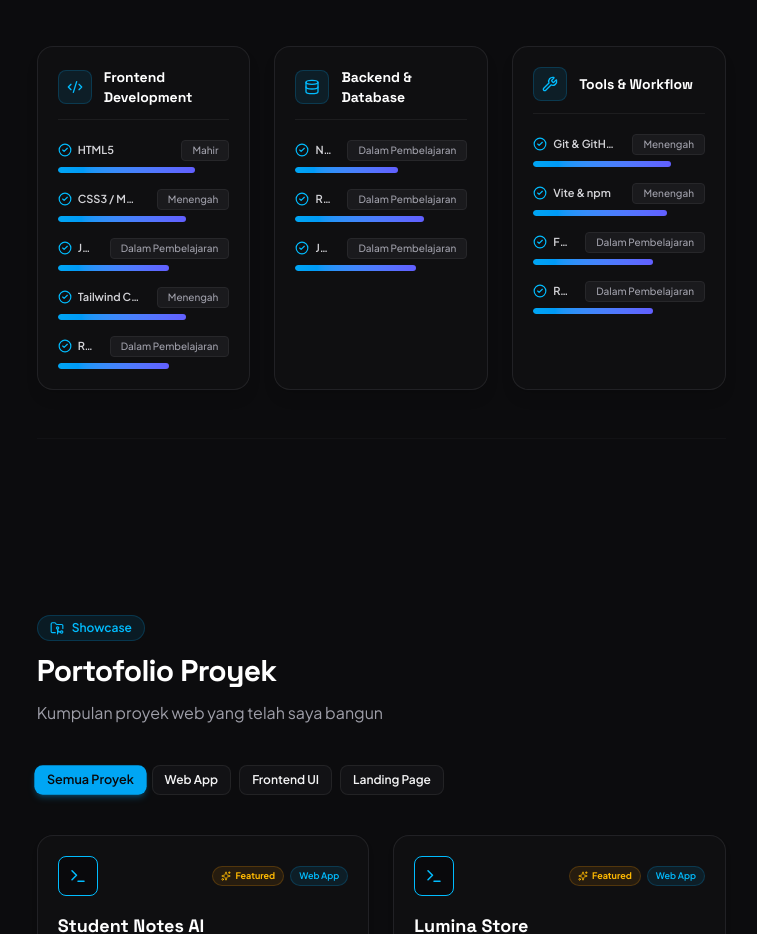
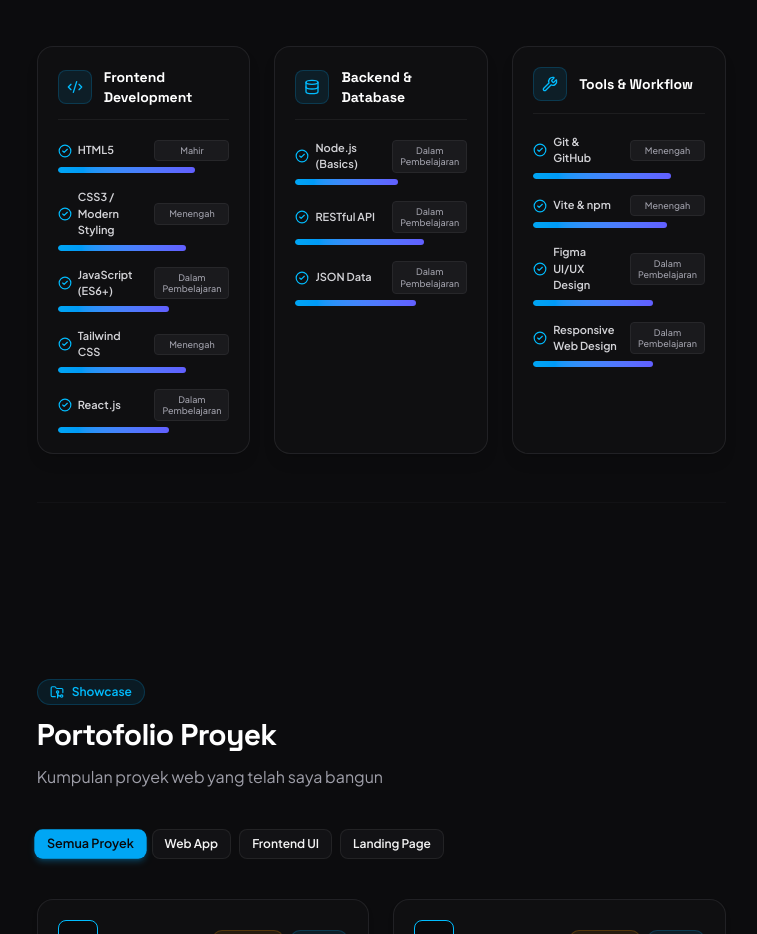
Before and after one commit to AlpinDnt/Portfolio-Web, a React (Vite) app: page / in a window 1280 px wide. Shown: the part 1800-2734 px from the top of the page, without its empty margins (522-1279 px from the left). Built offline with nearby package versions, Linux system fonts and the light colour scheme.

Commit message:
allow_full_skills_text_and_badge_wrapping

```diff
--- a/src/components/Skills.jsx
+++ b/src/components/Skills.jsx
@@ -88,12 +88,12 @@ export const Skills = () => {
                 <div className="space-y-4">
                   {cat.skills.map((skill, sIdx) => (
                     <div key={sIdx} className="space-y-1.5">
-                      <div className="flex justify-between items-center text-[11px] gap-4">
+                      <div className="flex justify-between items-center text-[11px] gap-3">
                         <span className="font-semibold text-zinc-300 flex items-center gap-1.5 min-w-0">
                           <CheckCircle2 className="w-3.5 h-3.5 text-sky-400 flex-shrink-0" />
-                          <span className="truncate">{skill.name}</span>
+                          <span>{skill.name}</span>
                         </span>
-                        <span className="text-[10px] text-zinc-400 font-medium px-2.5 py-0.5 rounded bg-zinc-800/50 border border-zinc-800 flex-shrink-0 select-none">
+                        <span className="w-[75px] text-center flex-shrink-0 text-[9px] text-zinc-400 font-medium py-1 px-1.5 rounded bg-zinc-800/50 border border-zinc-800 select-none whitespace-normal leading-tight flex items-center justify-center">
                           {skill.level}
                         </span>
                       </div>
```
